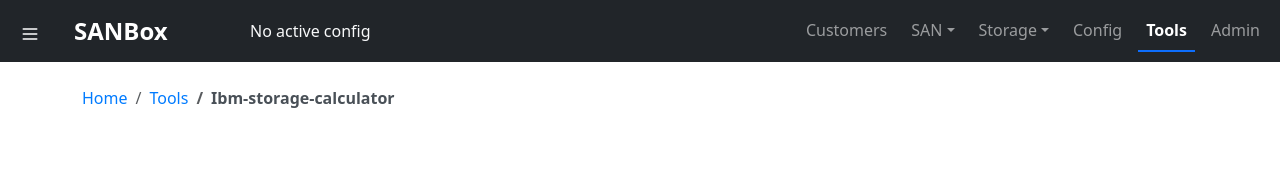
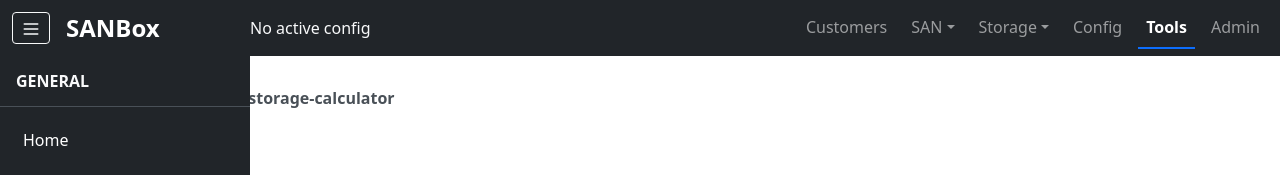
Before and after one commit to rickkoe/sanbox, a React (Create React App) app in the folder frontend/: page /tools/ibm-storage-calculator in a window 1280 px wide. Shown: the top 175 px of the page. Built offline with nearby package versions, Linux system fonts and the light colour scheme; no server answers; what handsontable would draw is missing.

Commit message:
fixed position sidebar

```diff
--- a/frontend/src/App.css
+++ b/frontend/src/App.css
@@ -1,59 +1,25 @@
-.App {
-  text-align: center;
-}
-
-.App-logo {
-  height: 40vmin;
-  pointer-events: none;
-}
-
-@media (prefers-reduced-motion: no-preference) {
-  .App-logo {
-    animation: App-logo-spin infinite 20s linear;
-  }
-}
-
-.App-header {
-  background-color: #282c34;
-  min-height: 100vh;
-  display: flex;
-  flex-direction: column;
-  align-items: center;
-  justify-content: center;
-  font-size: calc(10px + 2vmin);
-  color: white;
-}
-
-.App-link {
-  color: #61dafb;
-}
-
-@keyframes App-logo-spin {
-  from {
-    transform: rotate(0deg);
-  }
-  to {
-    transform: rotate(360deg);
-  }
-}
-
 /* Navbar fixed to the top */
 .navbar {
   position: fixed;
   top: 0;
   left: 0;
+  height: 56px;
   width: 100%;
   z-index: 1030; /* Ensure navbar stays above other elements */
 }
 
-/* Sidebar fixed to the side */
+
 .sidebar {
+  display: flex;
+  flex-direction: column;
+  justify-content: space-between; /* Footer at bottom */
   position: fixed;
-  top: 56px; /* Height of the navbar */
+  top: 56px; /* 👈 Corrected to match navbar height exactly */
   left: 0;
-  bottom: 0;
-  width: 240px; /* sidebar width */
-  overflow-y: auto;
+  width: 250px;
+  height: calc(100vh - 56px); /* 👈 Adjust height accordingly */
+  background: #343a40;
+  color: white;
   z-index: 1020;
 }
 
@@ -74,20 +40,6 @@
   padding-bottom: 10px;
 }
 
-
-/* ✅ Style the sidebar toggle button */
-.sidebar-toggle-btn {
-  background: none;
-  border: none;
-  color: white;
-  font-size: 24px;
-  margin-right: 10px;
-  cursor: pointer;
-}
-
-.sidebar-toggle-btn:hover {
-  color: #ddd;
-}
 
 .navbar-config {
   display: flex;
@@ -126,3 +78,155 @@
   opacity: 1;
   transform: translateY(0);
 }
+
+
+
+.sidebar-header {
+  padding: 15px;
+  border-bottom: 1px solid #495057;
+  font-weight: bold;
+  text-transform: uppercase;
+}
+
+.sidebar ul {
+  list-style: none;
+  padding: 0;
+  margin: 0;
+  flex-grow: 1;
+}
+
+.sidebar li {
+  padding: 5px 15px;
+}
+
+.sidebar a {
+  display: block;
+  padding: 8px;
+  border-radius: 4px;
+  color: white;
+  text-decoration: none;
+}
+
+.sidebar a:hover {
+  background-color: rgba(255, 255, 255, 0.1);
+  text-decoration: none;
+}
+
+.sidebar-footer {
+  padding: 15px;
+  border-top: 1px solid #495057;
+}
+
+.sidebar-footer .btn-group {
+  width: 100%;
+}
+
+.sidebar-footer .btn {
+  flex: 1;
+  font-size: 0.85rem;
+}
+
+.app-container {
+  transition: margin-left 0.3s ease-in-out;
+  margin-left: 0;
+}
+
+.app-container.shifted {
+  margin-left: 250px; /* matches sidebar width */
+}
+
+.sidebar-footer {
+  padding: 15px;
+  border-top: 1px solid #495057;
+}
+
+.toggle-switch {
+  display: flex;
+  align-items: center;
+  justify-content: space-between;
+  background-color: #495057;
+  border-radius: 25px;
+  padding: 5px;
+  cursor: pointer;
+  position: relative;
+  user-select: none;
+}
+
+.toggle-label {
+  flex: 1;
+  text-align: center;
+  color: #adb5bd;
+  font-size: 0.85rem;
+  z-index: 2;
+  font-weight: bold;
+}
+
+.toggle-switch {
+  position: relative;
+  display: flex;
+  width: 100%;
+  background-color: #495057;
+  border-radius: 20px;
+  overflow: hidden;
+  cursor: pointer;
+}
+
+.toggle-thumb {
+  position: absolute;
+  width: 50%;
+  height: 100%;
+  background-color: #0d6efd;
+  border-radius: 4rem;
+  transition: transform 0.3s ease;
+}
+
+.toggle-switch.BR .toggle-label:first-child,
+.toggle-switch.CI .toggle-label:last-child {
+  color: white;
+}
+
+.toggle-switch.BR .toggle-thumb {
+  transform: translateX(0%);
+}
+
+.toggle-switch.CI .toggle-thumb {
+  transform: translateX(100%);
+}
+
+.sidebar-link {
+  display: block;
+  padding: 10px 15px;
+  color: white;
+  text-decoration: none;
+  border-radius: 4px;
+  transition: background 0.3s ease-in-out;
+}
+
+.sidebar-link:hover {
+  background-color: rgba(255, 255, 255, 0.1);
+}
+
+.sidebar-link.active {
+  background-color: #0d6efd; /* Bootstrap primary color */
+  font-weight: bold;
+  border-left: 4px solid #ffffff; /* Adds a left border indicator */
+  padding-left: 12px;
+}
+
+
+/* ✅ Style the breadcrumb links */
+.breadcrumb a {
+  text-decoration: none;
+  color: #007bff;
+}
+
+.breadcrumb a:hover {
+  text-decoration: underline;
+  color: #0056b3;
+}
+
+/* ✅ Style the active breadcrumb item */
+.breadcrumb .active {
+  font-weight: bold;
+  color: #495057;
+}
--- a/frontend/src/App.js
+++ b/frontend/src/App.js
@@ -21,30 +21,23 @@ import { ConfigProvider } from "./context/ConfigContext";
 import "./App.css";
 
 function App() {
-  const [isSidebarOpen, setIsSidebarOpen] = useState(
-    JSON.parse(localStorage.getItem("sidebarOpen")) || false
-  );
-
-  useEffect(() => {
-    localStorage.setItem("sidebarOpen", JSON.stringify(isSidebarOpen));
-  }, [isSidebarOpen]);
 
   return (
     <Router>
       <ConfigProvider>
         <SanVendorProvider>
           <div className="navbar">
-            <Navbar toggleSidebar={() => setIsSidebarOpen(!isSidebarOpen)} />
+            <Navbar />
           </div>
 
-          <div className={`sidebar ${isSidebarOpen ? "open" : "closed"}`}>
-            <Sidebar isOpen={isSidebarOpen} />
+          <div className="sidebar">
+            <Sidebar />
           </div>
-
-          <div className="main-content">
-            <div className="breadcrumb-container">
+          <div className="breadcrumb-container">
               <Breadcrumbs />
             </div>
+          <div className="main-content">
+
             <div className="container mt-4">
               <Routes>
                 <Route path="/" element={<Home />} />
--- a/frontend/src/components/navigation/Sidebar.js
+++ b/frontend/src/components/navigation/Sidebar.js
@@ -1,6 +1,5 @@
 import React from "react";
 import { NavLink, useLocation } from "react-router-dom";
-import "../../styles/sidebar.css";
 import { useSanVendor } from "../../context/SanVendorContext";
 import { motion } from "framer-motion";
 
--- a/frontend/src/styles/sidebar.css
+++ /dev/null
@@ -1,154 +0,0 @@
-.sidebar {
-    display: flex;
-    flex-direction: column;
-    justify-content: space-between; /* Footer at bottom */
-    position: fixed;
-    top: 56px; /* 👈 Corrected to match navbar height exactly */
-    left: 0;
-    width: 250px;
-    height: calc(100vh - 56px); /* 👈 Adjust height accordingly */
-    background: #343a40;
-    color: white;
-    transition: transform 0.3s ease-in-out;
-    transform: translateX(-100%);
-  }
-
-  .sidebar.open {
-    transform: translateX(0);
-  }
-
-  .sidebar.closed {
-    transform: translateX(-100%);
-  }
-
-  .sidebar-header {
-    padding: 15px;
-    border-bottom: 1px solid #495057;
-    font-weight: bold;
-    text-transform: uppercase;
-  }
-
-  .sidebar ul {
-    list-style: none;
-    padding: 0;
-    margin: 0;
-    flex-grow: 1;
-  }
-
-  .sidebar li {
-    padding: 5px 15px;
-  }
-
-  .sidebar a {
-    display: block;
-    padding: 8px;
-    border-radius: 4px;
-    color: white;
-    text-decoration: none;
-  }
-
-  .sidebar a:hover {
-    background-color: rgba(255, 255, 255, 0.1);
-    text-decoration: none;
-  }
-
-  .sidebar-footer {
-    padding: 15px;
-    border-top: 1px solid #495057;
-  }
-
-  .sidebar-footer .btn-group {
-    width: 100%;
-  }
-
-  .sidebar-footer .btn {
-    flex: 1;
-    font-size: 0.85rem;
-  }
-
-  .app-container {
-    transition: margin-left 0.3s ease-in-out;
-    margin-left: 0;
-  }
-
-  .app-container.shifted {
-    margin-left: 250px; /* matches sidebar width */
-  }
-
-  .sidebar-footer {
-    padding: 15px;
-    border-top: 1px solid #495057;
-  }
-
-  .toggle-switch {
-    display: flex;
-    align-items: center;
-    justify-content: space-between;
-    background-color: #495057;
-    border-radius: 25px;
-    padding: 5px;
-    cursor: pointer;
-    position: relative;
-    user-select: none;
-  }
-
-  .toggle-label {
-    flex: 1;
-    text-align: center;
-    color: #adb5bd;
-    font-size: 0.85rem;
-    z-index: 2;
-    font-weight: bold;
-  }
-
-  .toggle-switch {
-    position: relative;
-    display: flex;
-    width: 100%;
-    background-color: #495057;
-    border-radius: 20px;
-    overflow: hidden;
-    cursor: pointer;
-  }
-
-  .toggle-thumb {
-    position: absolute;
-    width: 50%;
-    height: 100%;
-    background-color: #0d6efd;
-    border-radius: 4rem;
-    transition: transform 0.3s ease;
-  }
-
-  .toggle-switch.BR .toggle-label:first-child,
-  .toggle-switch.CI .toggle-label:last-child {
-    color: white;
-  }
-
-  .toggle-switch.BR .toggle-thumb {
-    transform: translateX(0%);
-  }
-
-  .toggle-switch.CI .toggle-thumb {
-    transform: translateX(100%);
-  }
-
-  .sidebar-link {
-    display: block;
-    padding: 10px 15px;
-    color: white;
-    text-decoration: none;
-    border-radius: 4px;
-    transition: background 0.3s ease-in-out;
-  }
-
-  .sidebar-link:hover {
-    background-color: rgba(255, 255, 255, 0.1);
-  }
-
-  .sidebar-link.active {
-    background-color: #0d6efd; /* Bootstrap primary color */
-    font-weight: bold;
-    border-left: 4px solid #ffffff; /* Adds a left border indicator */
-    padding-left: 12px;
-  }
```
